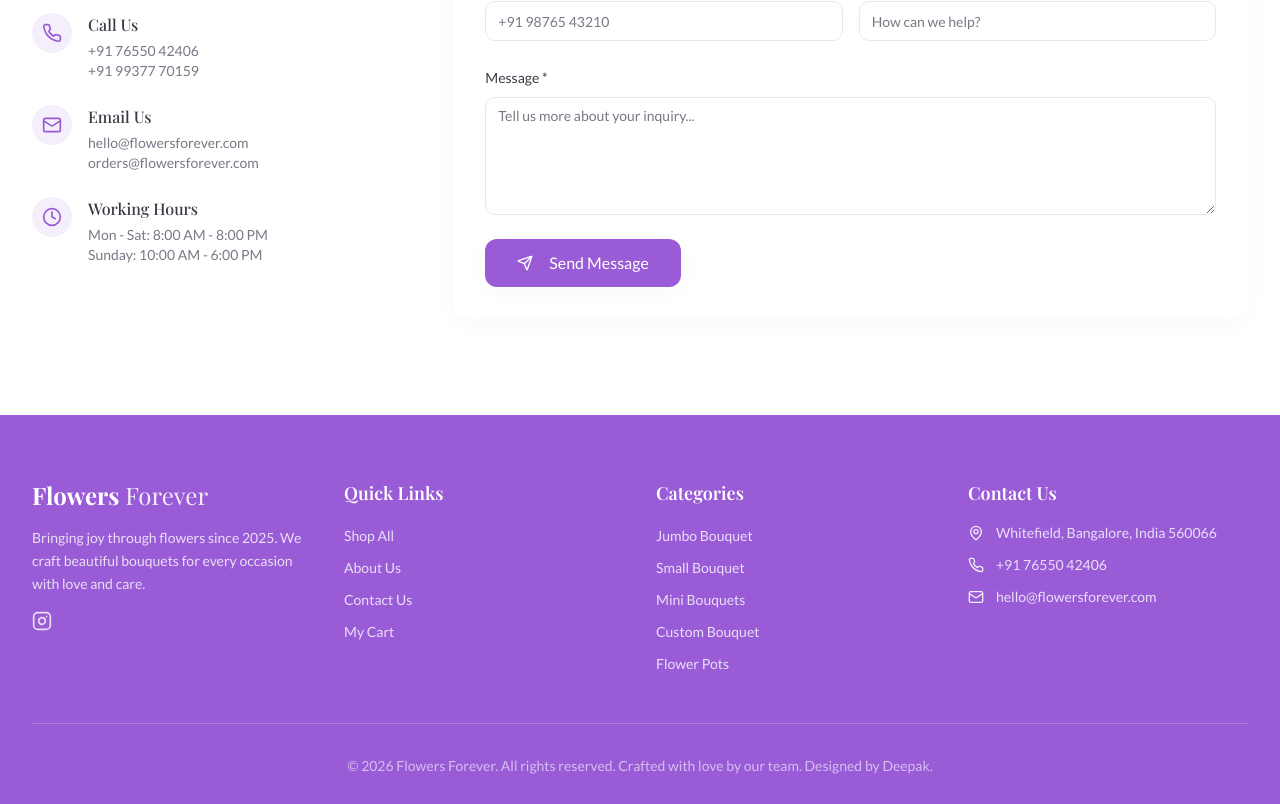
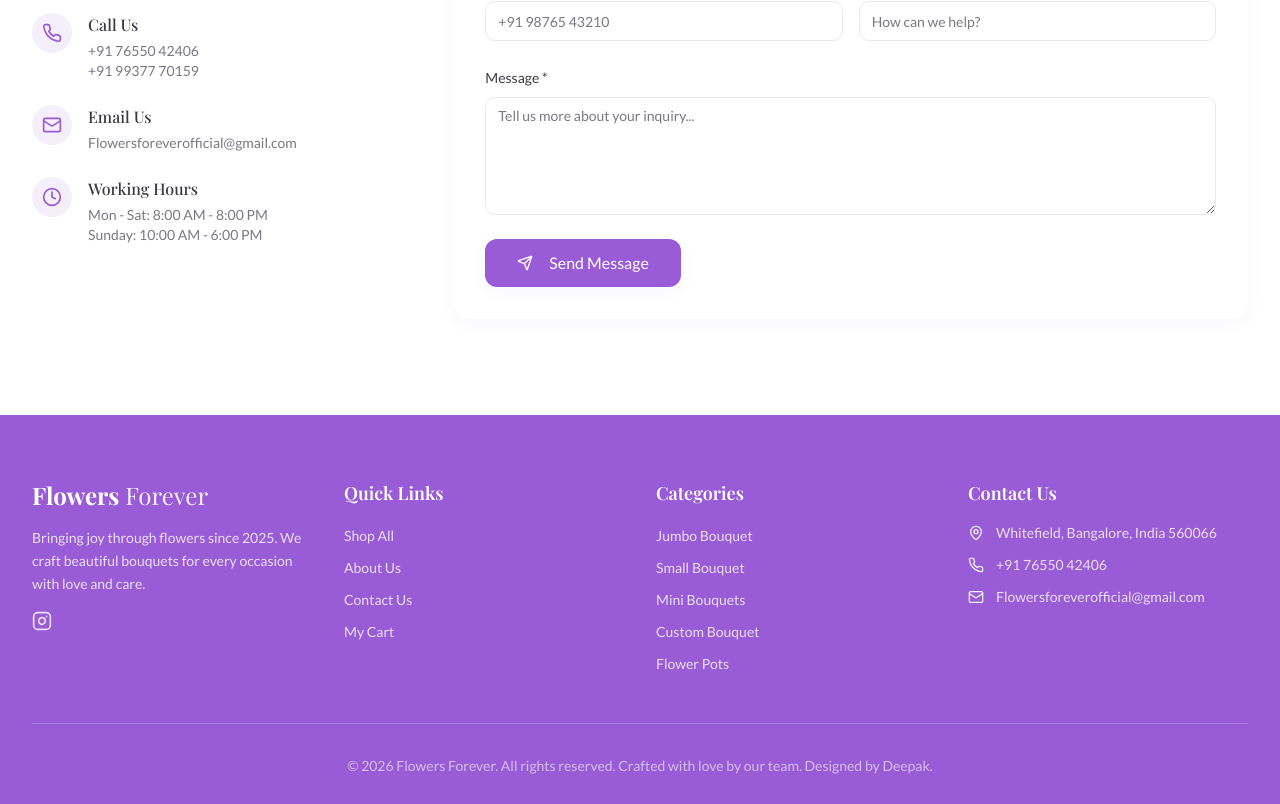
Before and after one commit to Deepakkumarsahu2002/FlowerApp, a React (Vite) app in the folder frontend/: page /contact in a window 1280 px wide. Shown: the part 592-1396 px from the top of the page. Built offline with nearby package versions, Linux system fonts and the light colour scheme; no server answers; the HTML template or start-up script is replaced by a standard one; a web font is replaced by a local one.

Commit message:
updte gmail

```diff
--- a/frontend/src/components/Footer.tsx
+++ b/frontend/src/components/Footer.tsx
@@ -86,7 +86,7 @@ export function Footer() {
               </li>
               <li className="flex items-center gap-3">
                 <Mail className="h-4 w-4 text-lavender-light flex-shrink-0" />
-                <span className="text-primary-foreground/80 text-sm">hello@flowersforever.com</span>
+                <span className="text-primary-foreground/80 text-sm">Flowersforeverofficial@gmail.com</span>
               </li>
             </ul>
           </div>
--- a/frontend/src/pages/ContactPage.tsx
+++ b/frontend/src/pages/ContactPage.tsx
@@ -100,7 +100,7 @@ ${formData.message}
                   {
                     icon: Mail,
                     title: 'Email Us',
-                    lines: ['hello@flowersforever.com', 'orders@flowersforever.com'],
+                    lines: ['Flowersforeverofficial@gmail.com'],
                   },
                   {
                     icon: Clock,
```
